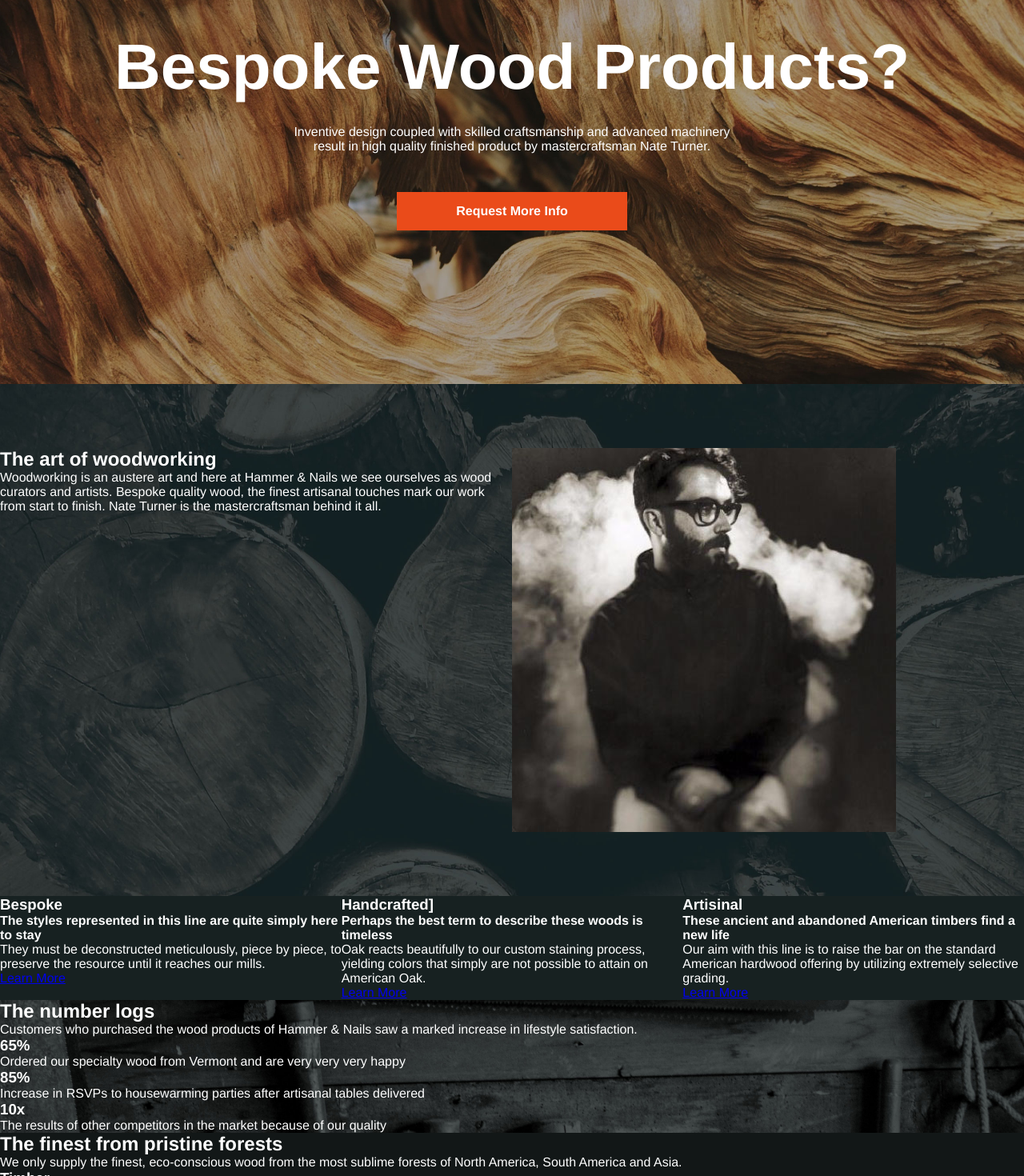
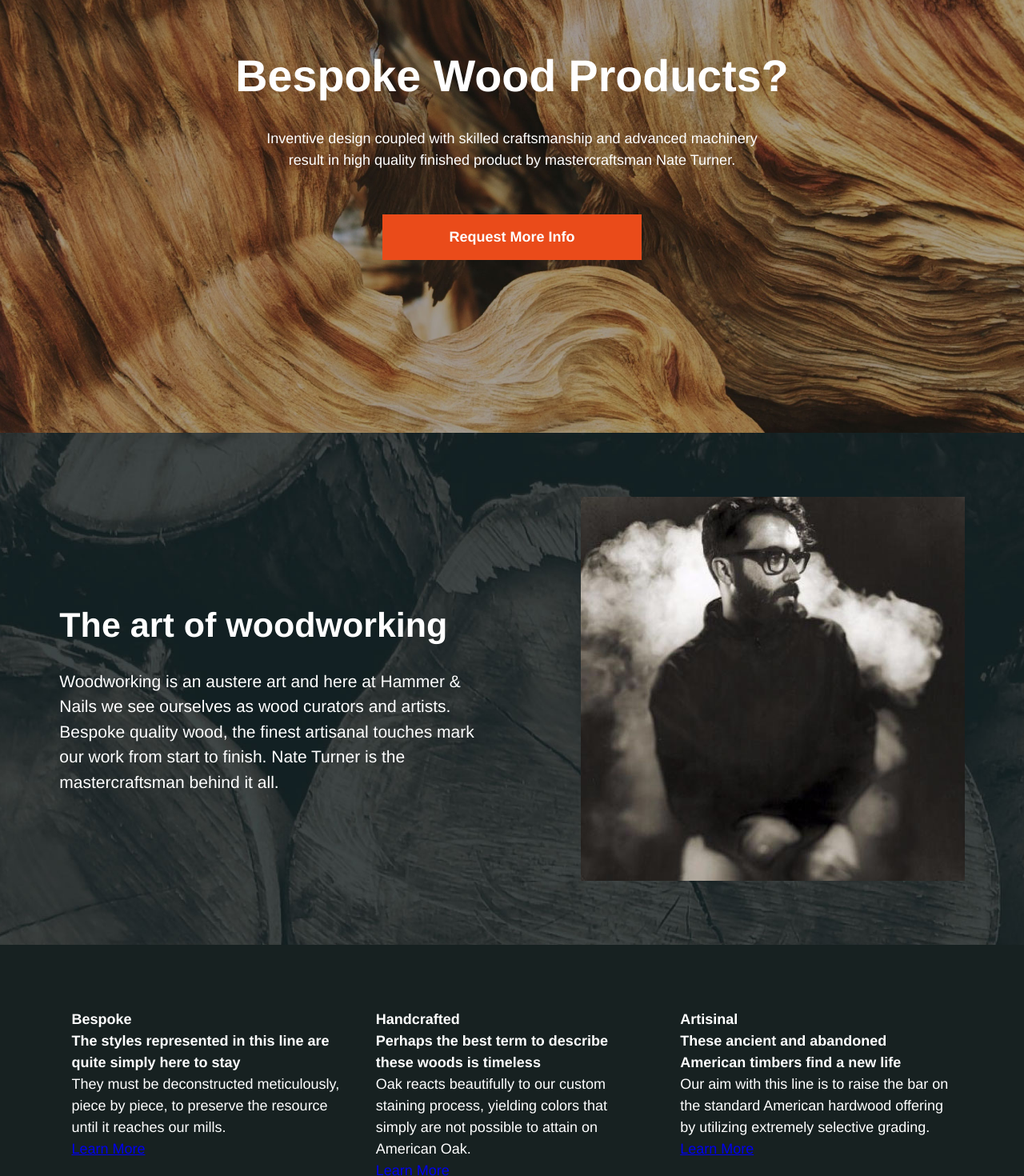
Before and after one commit to mcespo/sprout-hammer-nails, a Vue app: page / in a window 1280 px wide. Shown: the part 220-1690 px from the top of the page at 80% size. Built offline with nearby package versions, Linux system fonts and the light colour scheme; a web font is replaced by a local one.

Commit message:
refine css containers

```diff
--- a/src/components/Forests.vue
+++ b/src/components/Forests.vue
@@ -1,25 +1,33 @@
 <template>
   <section class="forests">
-    <article>
+    <article class="article-container">
       <h2>The finest from pristine forests</h2>
       <p>We only supply the finest, eco-conscious wood from the most sublime forests of North America,
 South America and Asia.</p>
     </article>
+    <div class="aside-container">
       <aside>
         <div>
+          <!-- svg -->
           <h3>Timber</h3>
-        <p>They must be deconstructed meticulously, piece by piece, to preserve the resource until it
-  reaches our mills.</p>
+          <p>They must be deconstructed meticulously, piece by piece, to preserve the resource until it reaches our mills.</p>
           <a href="#">Learn More</a>
         </div>
+        <!-- svg -->
+      </aside>
+      <aside>
+        <!-- svg -->
         <div>
           <h3>Firewood</h3>
-        <p>Our aim with this line is to raise the bar on the standard American hardwood offering by utilizing
-  extremely selective grading.</p>
+          <p>Our aim with this line is to raise the bar on the standard American hardwood offering by utilizing extremely selective grading.</p>
           <a href="#">Learn More</a>
         </div>
+        <!-- svg -->
+      </aside>
       <!-- <img src="" alt=""> -->
-    </aside>
+    </div>
+    <!-- <img src="" alt="">
+    <img src="" alt=""> -->
   </section>
 </template>
 
@@ -34,5 +42,8 @@
 
 .forests {
   background-color: $black;
+  .article-container {
+    padding: 80px 0;
+  }
 }
 </style>
--- a/src/components/Header.vue
+++ b/src/components/Header.vue
@@ -26,10 +26,18 @@
   @media only screen and (min-width: 960px) {
     background-image: url("../assets/hero@2x.jpg");
   }
+  & > *:not(:last-child) {
+    width: 90vw;
+    max-width: 1200px;
+  }
   h1 {
     font-weight: 800;
     font-size: 5em;
     line-height: 1;
+    font-size: between(20px, 43px, 100px, 959px);
+    @media only screen and (min-width: 960px) {
+      font-size: between(44px, 60px, 960px, 1400px);
+    }
   }
   p {
     padding: 2em 0 3em;
--- a/src/components/Logs.vue
+++ b/src/components/Logs.vue
@@ -1,6 +1,6 @@
 <template>
   <section class="logs">
-    <article>
+    <article class="article-container">
       <h2>The number logs</h2>
       <p>Customers who purchased the wood products of Hammer &amp; Nails saw a marked increase in
 lifestyle satisfaction.</p>
@@ -32,9 +32,27 @@
 @import "../scss/_global";
 
 .logs {
+  padding: 80px 0;
+  text-align: center;
   background: transparent url("../assets/section2.jpg") 50% 50% / cover no-repeat;
   @media only screen and (min-width: 960px) {
     background-image: url("../assets/section2@2x.jpg");
   }
+  .article-container {
+    display: grid;
+    justify-items: center;
+    align-items: center;
+    & > *:not(:last-child) {
+      width: 90vw;
+      max-width: 1200px;
+    }
+  }
+  .aside-container {
+    display: grid;
+    grid-template-columns: repeat(3, 30ch);
+    grid-gap: 40px;
+    justify-content: center;
+    padding-top: 60px;
+  }
 }
 </style>
--- a/src/components/Navbar.vue
+++ b/src/components/Navbar.vue
@@ -48,12 +48,13 @@
   }
 
   .container {
-    padding: 0 10vw;
+    padding: 0 5vw;
     height: 100%;
     margin: 0 auto;
     display: flex;
     justify-content: space-between;
     align-items: center;
+    width: 90vw;
     @media only screen and (min-width: 960px) {
       max-width: 1440px;
     }
--- a/src/components/Woodworking.vue
+++ b/src/components/Woodworking.vue
@@ -13,22 +13,19 @@
       <aside>
         <h3>Bespoke</h3>
         <h4>The styles represented in this line are quite simply here to stay</h4>
-        <p>They must be deconstructed meticulously, piece by piece, to preserve the resource until it
-reaches our mills.</p>
+        <p>They must be deconstructed meticulously, piece by piece, to preserve the resource until it reaches our mills.</p>
         <a href="#">Learn More</a>
       </aside>
       <aside>
-        <h3>Handcrafted]</h3>
+        <h3>Handcrafted</h3>
         <h4>Perhaps the best term to describe these woods is timeless</h4>
-        <p>Oak reacts beautifully to our custom staining process, yielding colors that simply are not possible
-to attain on American Oak.</p>
+        <p>Oak reacts beautifully to our custom staining process, yielding colors that simply are not possible to attain on American Oak.</p>
         <a href="#">Learn More</a>
       </aside>
       <aside>
         <h3>Artisinal</h3>
         <h4>These ancient and abandoned American timbers find a new life</h4>
-        <p>Our aim with this line is to raise the bar on the standard American hardwood offering by utilizing
-extremely selective grading.</p>
+        <p>Our aim with this line is to raise the bar on the standard American hardwood offering by utilizing extremely selective grading.</p>
         <a href="#">Learn More</a>
       </aside>
     </div>
@@ -45,21 +42,36 @@
 @import "../scss/_global";
 
 .woodworking {
-  background-color: $gray-darker;
+  background: transparent url("../assets/section1.jpg") 50% 50% / cover no-repeat;
+  @media only screen and (min-width: 960px) {
+    background-image: url("../assets/section1@2x.jpg");
+  }
+
   .article-container {
+    width: 90vw;
+    max-width: 1200px;
+    margin: 0 auto;
     display: grid;
-    grid-template-columns: repeat(2, 1fr);
+    grid-template-columns: 55ch auto;
+    grid-gap: 80px;
     justify-content: space-around;
-    padding: 5em 0;
-    background: transparent url("../assets/section1.jpg") 50% 50% / cover no-repeat;
-    @media only screen and (min-width: 960px) {
-      background-image: url("../assets/section1@2x.jpg");
+    align-items: center;
+    padding: 80px 0;
+    h2 {
+      font-size: 43px;
+      line-height: 2.5;
+    }
+    p {
+      font-size: 21px;
     }
   }
   .aside-container {
+    background-color: $gray-darker;
     display: grid;
-    grid-template-columns: repeat(3, 1fr);
-    justify-content: space-around;
+    grid-template-columns: repeat(3, 34ch);
+    grid-gap: 40px;
+    justify-content: center;
+    padding: 80px 0;
   }
 }
 </style>
--- a/src/scss/_global.scss
+++ b/src/scss/_global.scss
@@ -41,6 +41,8 @@
   box-sizing: border-box;
   margin: 0;
   padding: 0;
+  font-size: 18px;
+  line-height: 1.5;
   font-family: "proxima-nova", Helvetica, Arial, sans-serif;
   -webkit-font-smoothing: antialiased;
   -moz-osx-font-smoothing: grayscale;
```
Lines whose indentation alone changed are shown as unchanged.
